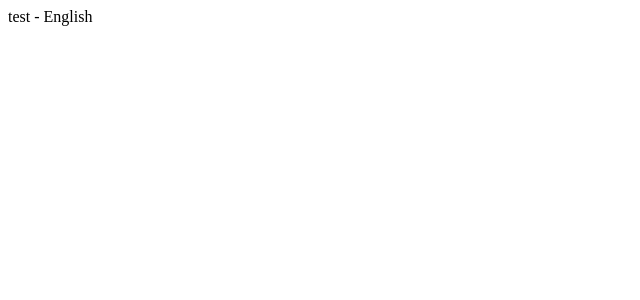
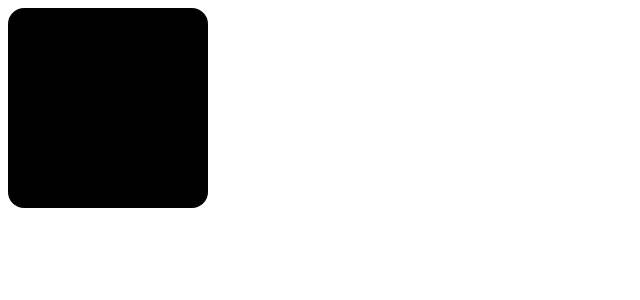
Before and after one commit to Dezenix/Dezenix.github.io, a React (Create React App) app: page / in a window 1280 px wide. Shown: the top 300 px of the page, without its empty margins (0-640 px from the left). Built offline with nearby package versions, Linux system fonts and the light colour scheme.

Commit message:
Add styled components

```diff
--- a/package.json
+++ b/package.json
@@ -19,6 +19,7 @@
     }
   },
   "dependencies": {
+    "@types/styled-components": "^5.1.15",
     "bootstrap": "^5.1.3",
     "browserslist": "^4.18.1",
     "i18next": "^21.4.0",
@@ -29,7 +30,8 @@
     "react-hookstore": "^1.5.1",
     "react-i18next": "^11.13.0",
     "react-router-dom": "^6.0.0",
-    "reflect-metadata": "^0.1.13"
+    "reflect-metadata": "^0.1.13",
+    "styled-components": "^5.3.3"
   },
   "devDependencies": {
     "@craco/craco": "^6.4.0",
--- a/src/app/App.tsx
+++ b/src/app/App.tsx
@@ -1,9 +1,23 @@
 import React from 'react'
 import { useTranslation } from 'react-i18next'
+import styled from 'styled-components'
 import '../styles/app.css'
 import './i18n/app.i18n'
 
 export default function App() {
   const { t } = useTranslation('translation')
-  return <div>{t('test')}</div>
+  return (
+    <div>
+      <Box>{t('test')}</Box>
+    </div>
+  )
 }
+
+const Box = styled.div`
+  background: #000000;
+  border-radius: 16px;
+  width: 100px;
+  height: 100px;
+  padding: 50px;
+  text-align: center;
+`
--- a/src/styles/app.css
+++ b/src/styles/app.css
@@ -1,3 +1,4 @@
-/* stylelint-disable prettier/prettier */
-
-@import './variables.css';
+html {
+  padding: 0;
+  color: var(--text-primary);
+}
--- a/src/styles/variables.css
+++ b/src/styles/variables.css
@@ -1,3 +1,3 @@
-html {
-  padding: 0;
+:root {
+  --text-primary: #ffffff;
 }
```
Also changed, not shown: 1 other file (tests, documents, lock files or other folders).
